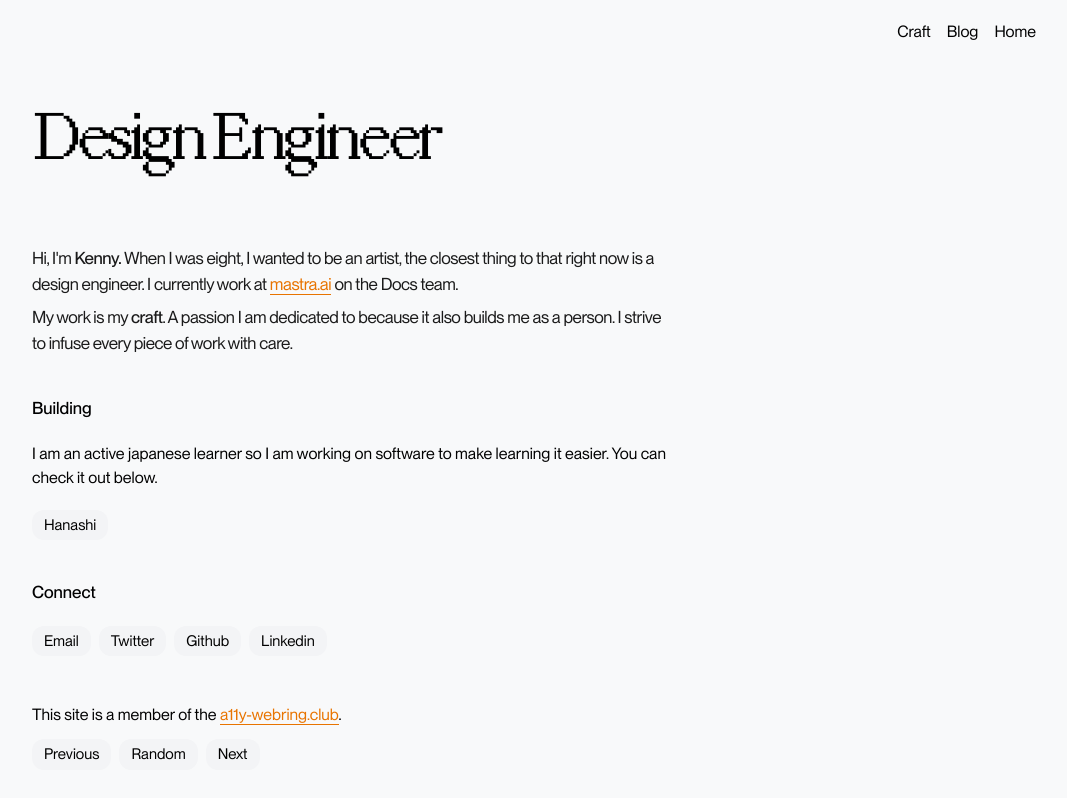
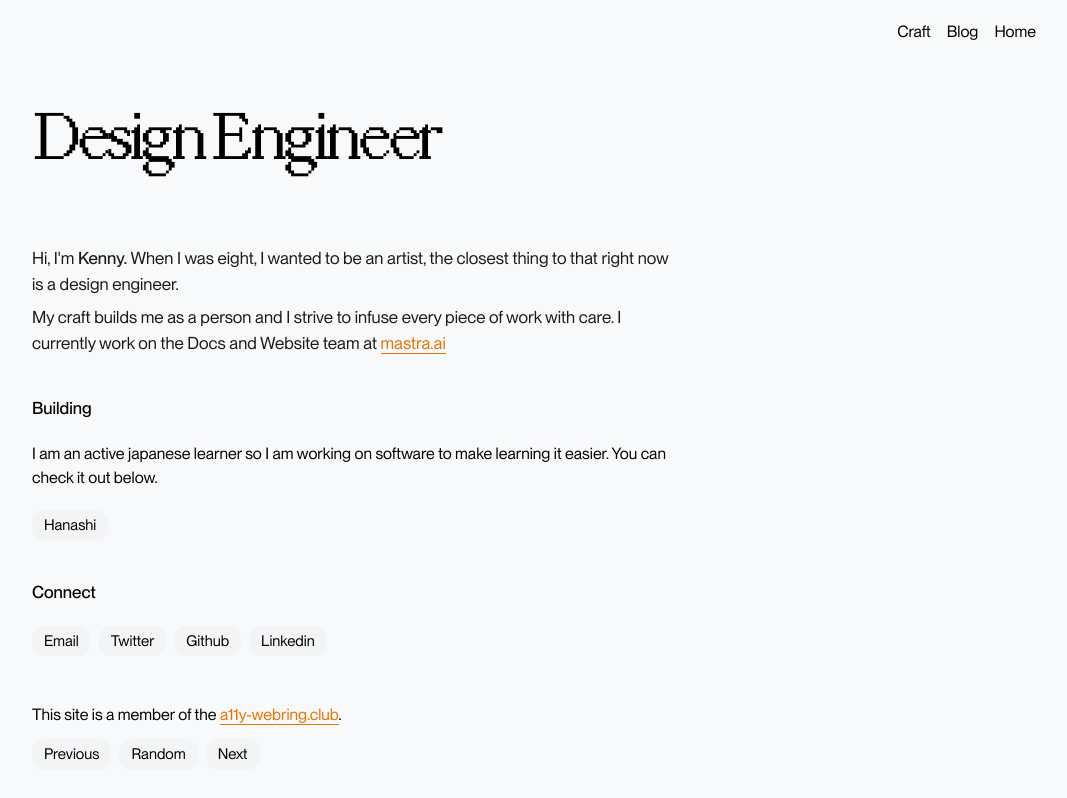
Before and after one commit to adeleke5140/portfolio-v2, a Next.js app: page / in a window 1280 px wide. Shown: the top 798 px of the page, without its empty margins (118-1185 px from the left). Built offline with nearby package versions, Linux system fonts and the light colour scheme.

Commit message:
fix: general ui fixes

```diff
--- a/src/components/introduction.tsx
+++ b/src/components/introduction.tsx
@@ -38,25 +38,24 @@ export const Introduction = () => {
         <section className="px-0">
           <div className="flex flex-col text-[var(--gray-1)] gap-2 dark:border-[#282828] dark:bg-[#282828]">
             <div className="rounded-lg  dark:text-[#fefefe]">
-              <p className="text-[17px] tracking-tight">
+              <p className="text-[17px]">
                 Hi, I'm <span className="font-medium">Kenny.</span> When I was
                 eight, I wanted to be an artist, the closest thing to that right
-                now is a design engineer. I currently work at{' '}
+                now is a design engineer.
+              </p>
+            </div>
+
+            <div>
+              <p className="rounded-lg h-full text-[17px]">
+                My craft builds me as a person and I strive to infuse every
+                piece of work with care. I currently work on the Docs and
+                Website team at{' '}
                 <a
                   href="https://www.mastra.ai"
                   className="border-b border-[#e87400]   text-[#e87400]"
                 >
                   mastra.ai
                 </a>{' '}
-                on the Docs team.
-              </p>
-            </div>
-
-            <div>
-              <p className="rounded-lg h-full text-[17px] tracking-tight">
-                My work is my <span className="font-medium">craft</span>. A
-                passion I am dedicated to because it also builds me as a person.
-                I strive to infuse every piece of work with care.
               </p>
             </div>
           </div>
--- a/src/components/page-wrapper.tsx
+++ b/src/components/page-wrapper.tsx
@@ -24,7 +24,7 @@ const PageWrapper = ({
 }: PageWrapperProps) => {
   const slot =
     typeof heading == 'string' ? (
-      <h1 className="font-serif py-10 lg:text-7xl font-medium w-full border-b-[0.5px]  border-b-[#dcdcdc] mb-10 capitalize leading-[100%] tracking-[-0.96px] text-[48px]">
+      <h1 className="font-serif text-left py-10 lg:text-7xl font-medium w-full mb-10 capitalize leading-[100%] tracking-[-0.96px] text-[48px]">
         {heading}
       </h1>
     ) : (
```
Also changed, not shown: src/components/post-wrapper.tsx (+5 -5 lines).
